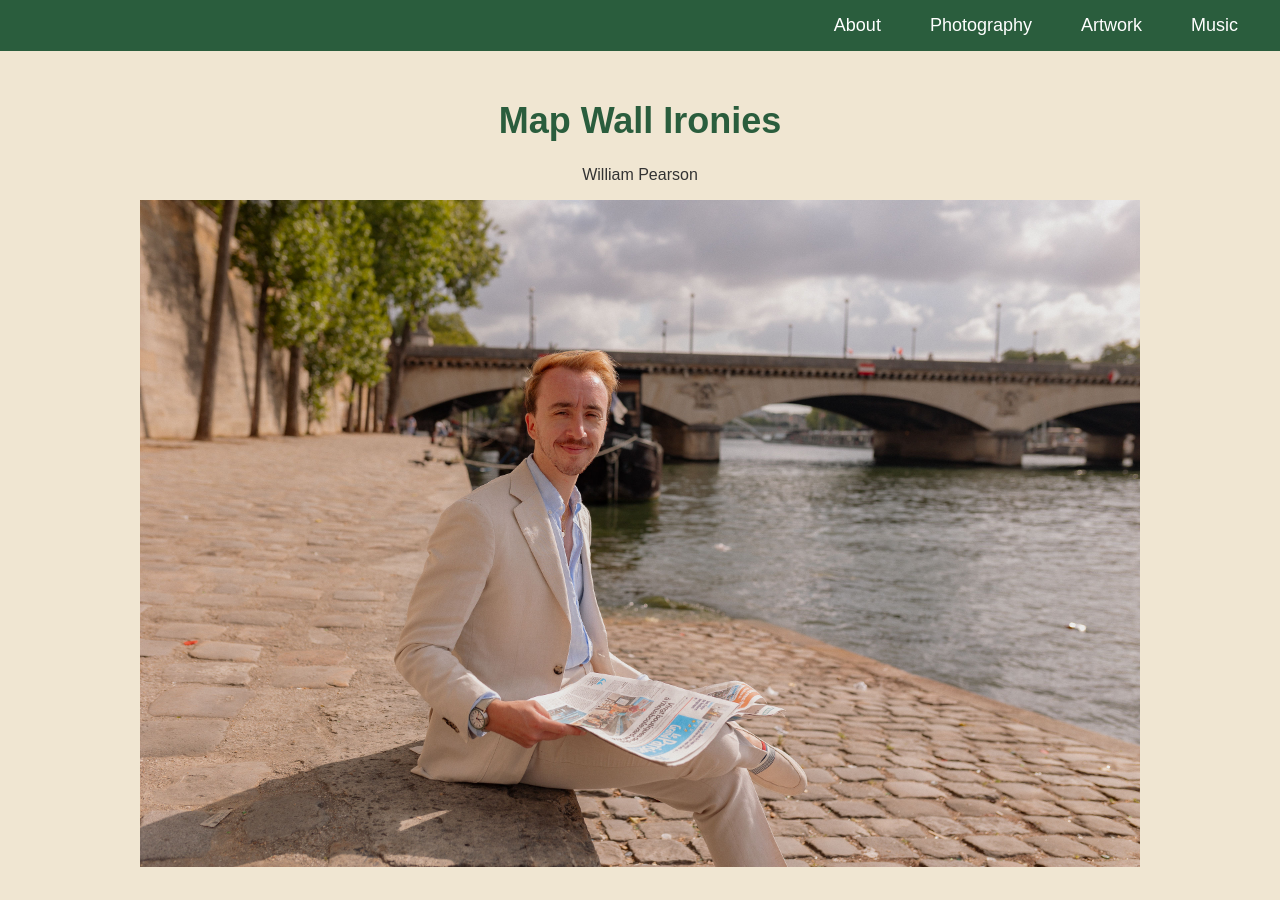
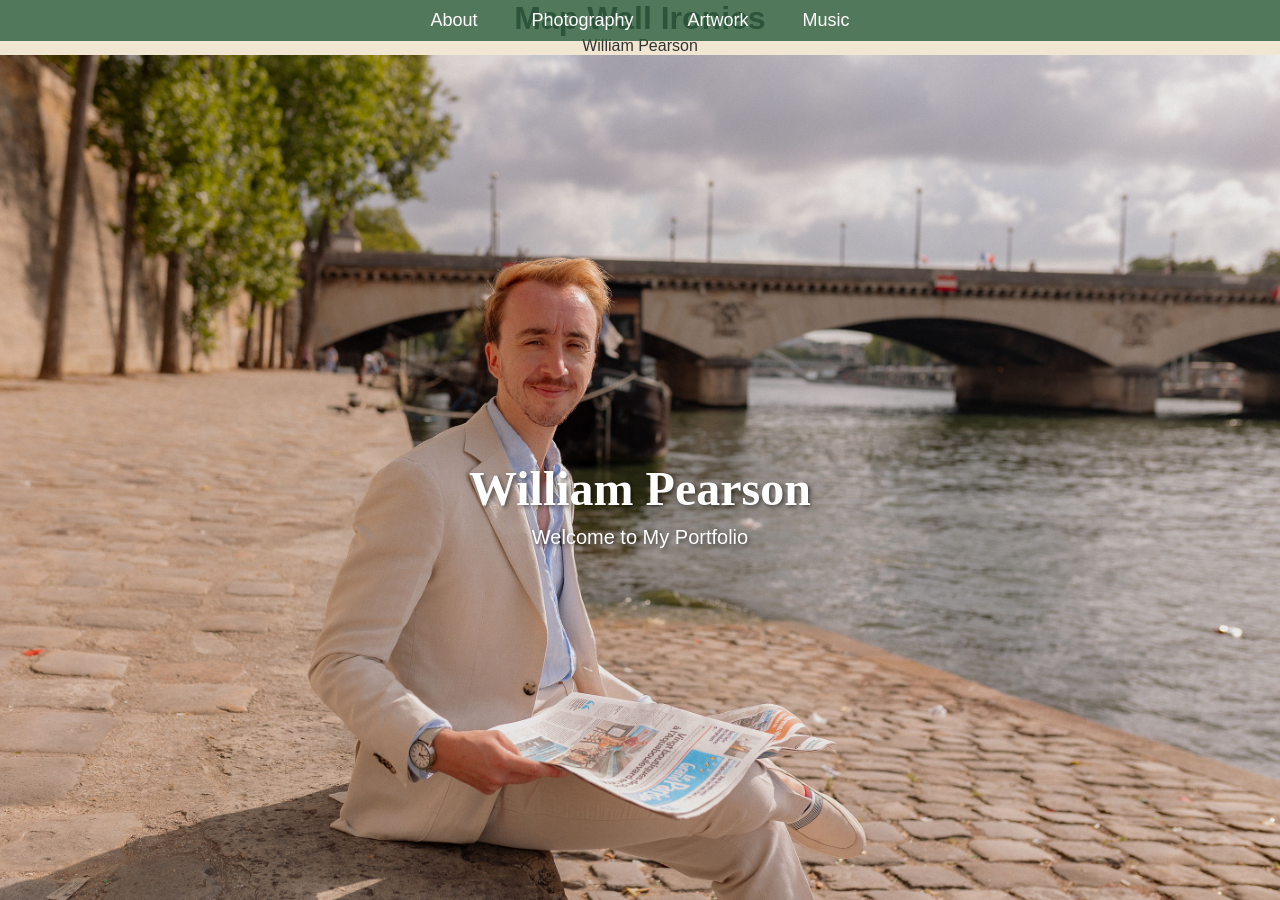
Before and after one commit to mapwallironies/mapwallironies.github.io, a Jekyll site: the page built from index.md, in a window 1280 px wide and 900 px high. Built offline with Jekyll 4.4.1, drawn with Linux system fonts in a browser that asks for light colours.

Commit message:
Update custom.css

```diff
--- a/assets/css/custom.css
+++ b/assets/css/custom.css
@@ -1,4 +1,11 @@
-/* Custom CSS for Landing Page */
+/* Resetting margins and padding for all elements */
+* {
+    margin: 0;
+    padding: 0;
+    box-sizing: border-box;
+}
+
+/* Body and general page styles */
 body {
     font-family: Arial, sans-serif;
     background-color: #f0e6d2; /* Eggshell color */
@@ -8,90 +15,64 @@ body {
     padding: 0;
 }
 
-h1 {
-    font-size: 36px;
-    color: #2a5d3d; /* British Racing Green */
-    margin-top: 100px;
+/* Hero Section */
+.hero {
+    position: relative;
+    width: 100%;
+    height: 100vh;
+    overflow: hidden;
 }
 
-h2 {
-    font-size: 24px;
-    margin-bottom: 20px;
+.hero-image {
+    width: 100%;
+    height: 100%;
+    object-fit: cover; /* Ensures image fills the container */
+    position: absolute;
+    top: 0;
+    left: 0;
+    z-index: -1; /* Keeps image in the background */
 }
 
-a {
-    font-size: 18px;
-    color: #2a5d3d;
-    text-decoration: none;
-    padding: 8px;
+.hero-text {
+    position: absolute;
+    top: 50%;
+    left: 50%;
+    transform: translate(-50%, -50%);
+    color: white;
+    text-shadow: 2px 2px 4px rgba(0, 0, 0, 0.5);
 }
 
-a:hover {
-    background-color: #2a5d3d;
-    color: white;
-    border-radius: 5px;
+.hero h1 {
+    font-size: 48px;
+    font-family: 'Antic Didone', serif;
+    margin-bottom: 10px;
 }
 
-/* New Styles */
-button {
-    background-color: #2a5d3d; /* British Racing Green */
-    color: white;
-    border: none;
-    padding: 15px 25px;
-    font-size: 16px;
-    cursor: pointer;
-    border-radius: 5px;
-    margin-top: 20px;
-}
-
-button:hover {
-    background-color: #1d4c2e; /* Darker shade of British Racing Green */
-}
-
-/* Responsive image styling for portfolio images */
-.portfolio-image {
-    width: 100%;
-    max-width: 300px; /* You can adjust this value */
-    height: 300px; /* Set a consistent height */
-    object-fit: cover; /* Ensures images maintain their aspect ratio */
-    margin: 10px;
-    display: inline-block;  /* Makes the images inline so they align in a row */
-}
-
-/* Hero image styling */
-.hero-image {
-    width: 100%;
-    max-width: 1000px;  /* Adjust max-width to suit your design */
-    height: auto;
-    margin: 0 auto;  /* Centers the image */
-    display: block;
+.hero p {
+    font-size: 20px;
+    font-weight: 300;
 }
 
 /* Navbar Styles */
 .navbar {
-    display: flex;
-    justify-content: flex-end; /* Align the nav links to the right */
-    align-items: center;
-    background-color: #2a5d3d; /* British Racing Green */
-    padding: 15px 20px;
     position: fixed;
     top: 0;
     left: 0;
     width: 100%;
+    background-color: rgba(42, 93, 61, 0.8); /* Transparent British Racing Green */
+    padding: 10px 0;
     z-index: 1000;
-    box-sizing: border-box; /* Ensure padding doesn't affect width */
 }
 
 .nav-links {
     list-style: none;
     display: flex;
-    gap: 15px;
-    margin: 0;
-    padding: 0;
+    justify-content: center;
 }
 
 .nav-links li {
     display: inline;
+    margin: 0 15px;
 }
 
 .nav-links a {
@@ -100,28 +81,10 @@ button:hover {
     font-size: 18px;
     padding: 8px 12px;
     border-radius: 5px;
-    margin-right: 10px; /* Add margin to create space between the links */
-    flex-shrink: 0; /* Prevent shrinking of individual links */
+    transition: background-color 0.3s ease;
 }
 
 .nav-links a:hover {
     background-color: white;
-    color: #2a5d3d;
+    color: #2a5d3d; /* British Racing Green */
 }
-
-/* Add some responsiveness */
-@media (max-width: 768px) {
-    .navbar {
-        justify-content: center;
-        padding: 10px;
-    }
-
-    .nav-links {
-        flex-direction: column;
-        align-items: center;
-    }
-
-    .nav-links li {
-        margin-bottom: 10px;
-    }
-}
```
